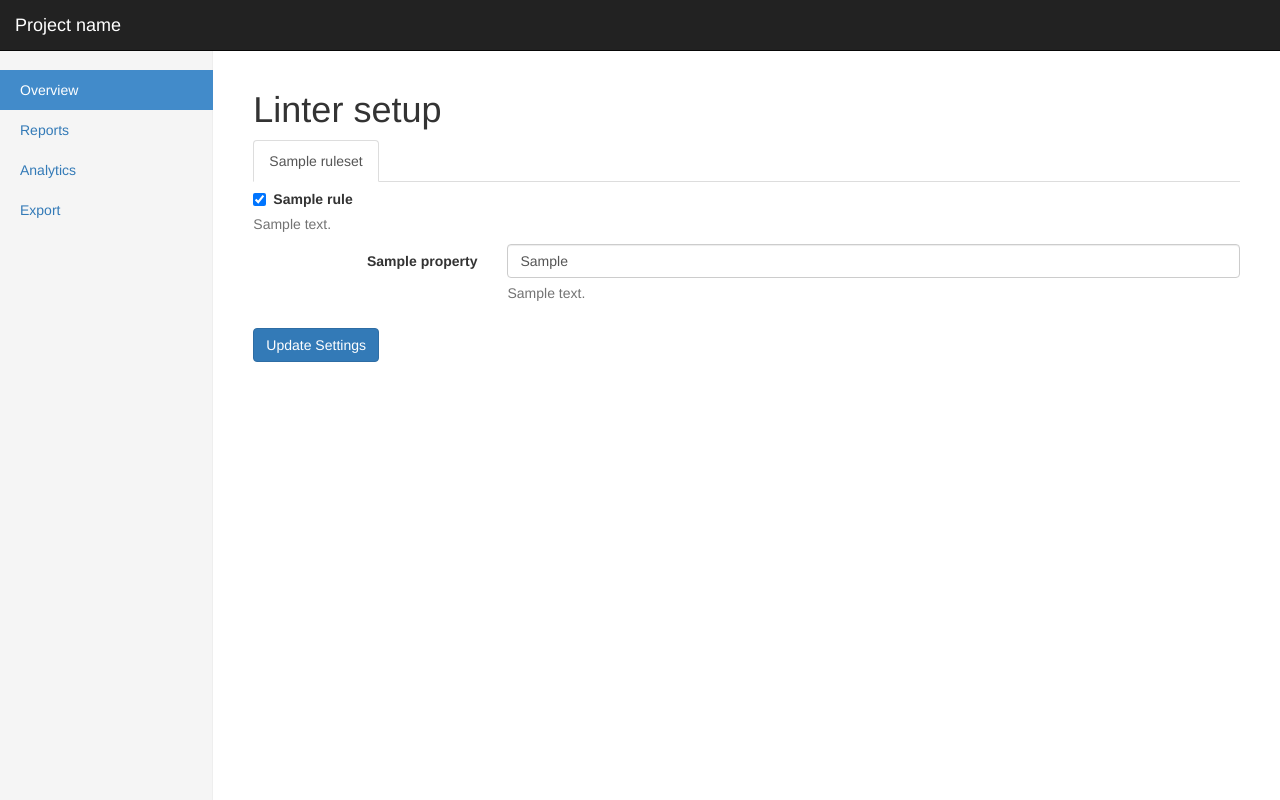
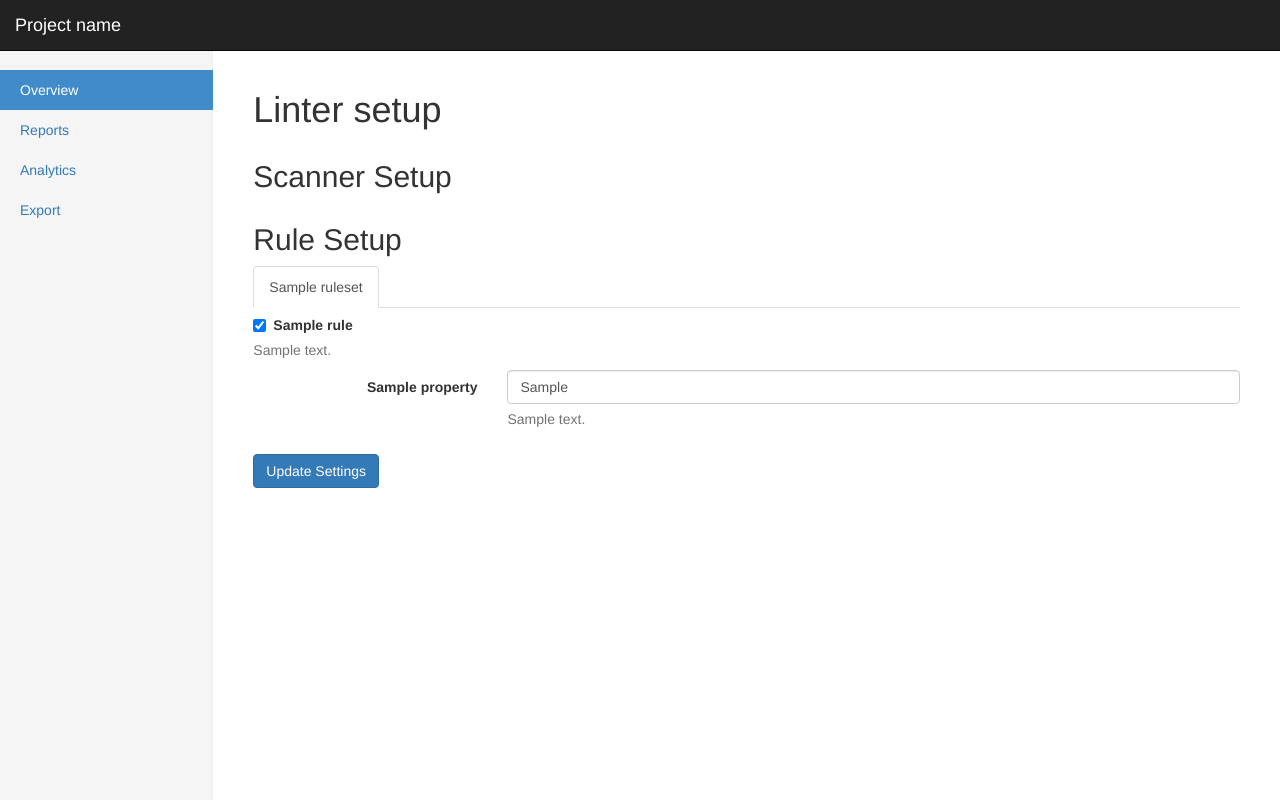
Before and after one commit to ains/linted, a Django app: template templates/scanner_settings.html in a window 1280 px wide. Run offline with Django 3.2, Linux system fonts and the light colour scheme; the template is opened without the code that fills it: most values are stand-ins (such as "Sample title", 1, 10 or a date in 2020); parts of the project's set-up code (start-up, migrations or seed data) failed here and were passed over; some libraries are stand-ins or nearby versions.

Commit message:
added phpcs settings form

```diff
--- a/templates/scanner_settings.html
+++ b/templates/scanner_settings.html
@@ -7,7 +7,19 @@
           class="form-horizontal">
         {% csrf_token %}
 
+        <div class="row">
+            <div class="col-lg-12">
+                <h2>Scanner Setup</h2>
+
                 {% bootstrap_form settings_form %}
+
+            </div>
+        </div>
+
+
+        <div class="row">
+            <div class="col-lg-12">
+                <h2>Rule Setup</h2>
                 <!-- Nav tabs -->
                 <ul class="nav nav-tabs">
                     {% for ruleset_name, ruleset_data in settings.ruleset.items %}
@@ -36,7 +48,8 @@
                             <fieldset>
                                 <div class="checkbox">
                                     <label>
-                                <input name="{{ ruleset_name }}/{{ rule_name }}/enabled" type="checkbox" value="on"
+                                        <input name="{{ ruleset_name }}/{{ rule_name }}/enabled" type="checkbox"
+                                               value="on"
                                                checked>
                                         <strong>{{ rule_data.name }}</strong>
                                     </label>
@@ -46,7 +59,8 @@
 
                                 {% for property_name, property_data in rule_data.properties.items %}
                                     <div class="form-group">
-                                <label for="rule-{{ rule_name }}-{{ property_name }}" class="col-sm-3 control-label">
+                                        <label for="rule-{{ rule_name }}-{{ property_name }}"
+                                               class="col-sm-3 control-label">
                                             {{ property_name }}
                                         </label>
 
@@ -57,7 +71,8 @@
                                                        id="rule-{{ rule_name }}-{{ property_name }}"
                                                        value="true" {% get_checkbox_checked settings ruleset_name rule_name property_name %}/>
                                             {% else %}
-                                        <input name="{{ ruleset_name }}/{{ rule_name }}/{{ property_name }}" type="text"
+                                                <input name="{{ ruleset_name }}/{{ rule_name }}/{{ property_name }}"
+                                                       type="text"
                                                        class="form-control"
                                                        id="rule-{{ rule_name }}-{{ property_name }}"
                                                        value="{% get_property_value settings ruleset_name rule_name property_name %}"/>
@@ -75,6 +90,12 @@
                     </div>
                     {% endfor %}
                     </div>
+                </div>
+            </div>
+
+
+
+
             {% buttons %}
                 <button type="submit" class="btn btn-primary">
                     Update Settings
```
Also changed, not shown: scanners/phpcs/scanner.py (+9 -1 lines). Lines whose indentation alone changed are shown as unchanged.
